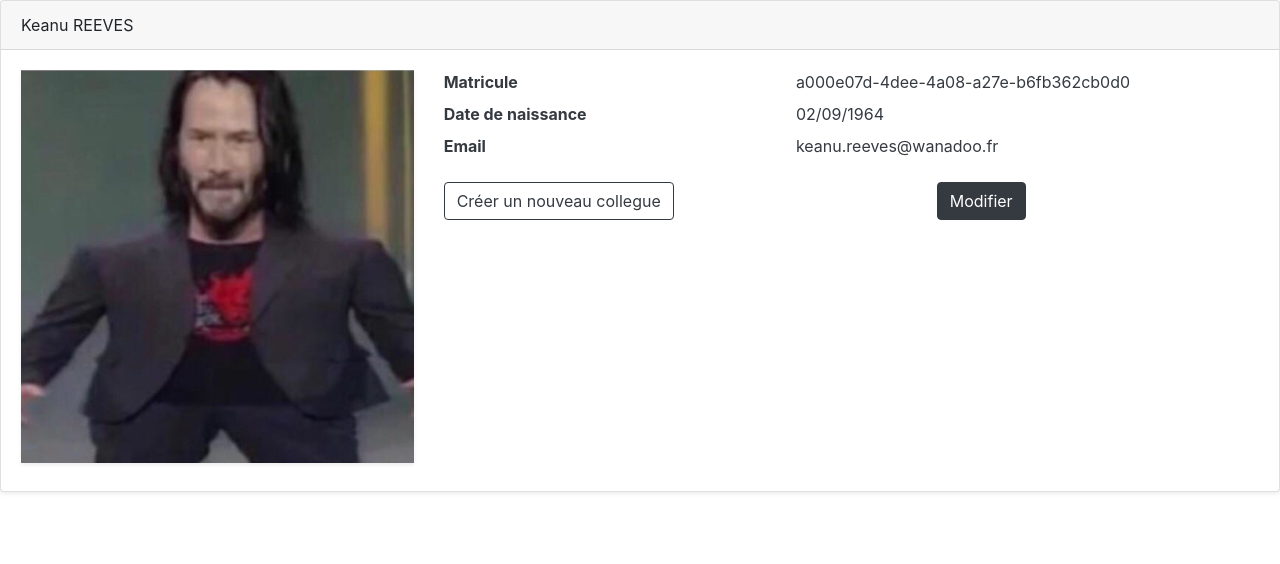
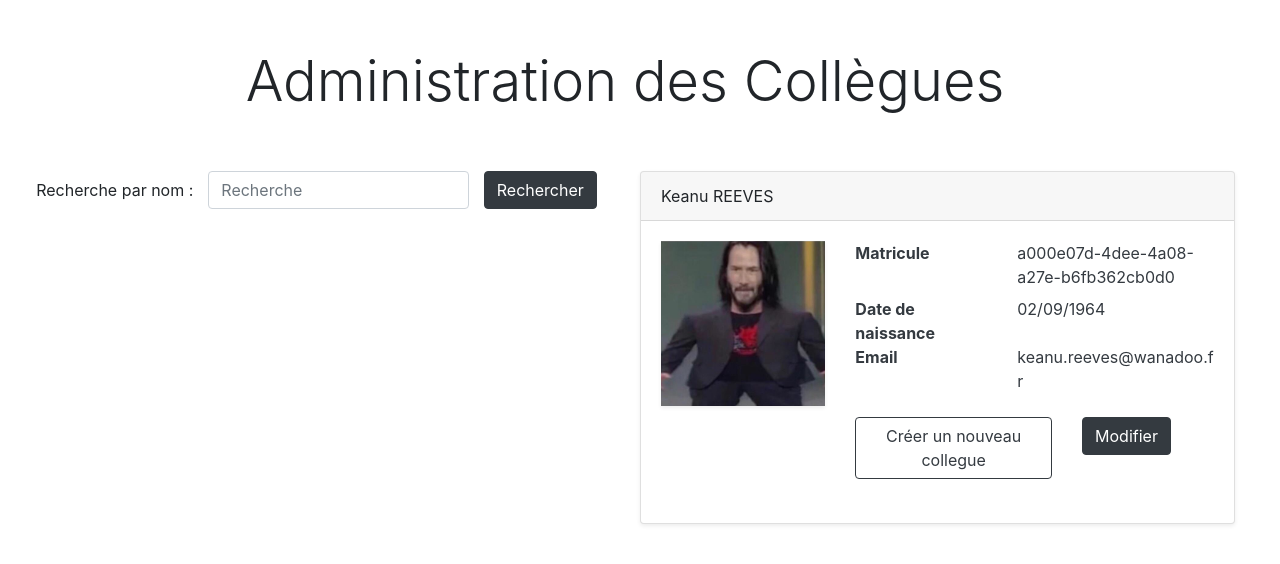
Before and after one commit to GlenOllivier/collegues-front, an Angular app: page / in a window 1280 px wide. Shown: the top 564 px of the page. Built offline with nearby package versions, Linux system fonts and the light colour scheme.

Commit message:
Ajout du composant recherche par nom

```diff
--- /dev/null
+++ b/src/app/app.component.html
@@ -0,0 +1,7 @@
+<div class="container-fluid row mt-5">
+  <div class="col-12 text-center mb-5">
+    <h1 class="display-4">Administration des Collègues</h1>
+  </div>
+  <app-collegue-recherche-par-nom class="col-lg-6"></app-collegue-recherche-par-nom>
+  <app-collegue [collegue]="collegue"class="col-lg-6"></app-collegue>
+</div>
--- a/src/app/app.component.ts
+++ b/src/app/app.component.ts
@@ -3,9 +3,7 @@ import {collegueMock} from 'src/app/mock/collegue.mock';
 
 @Component({
   selector: 'app-root',
-  template: `
-  <app-collegue [collegue]="collegue"></app-collegue>
-  `,
+  templateUrl:'app.component.html',
   styles: []
 })
 export class AppComponent {
--- a/src/app/app.module.ts
+++ b/src/app/app.module.ts
@@ -4,11 +4,13 @@ import {NgbModule} from '@ng-bootstrap/ng-bootstrap';
 
 import { AppComponent } from './app.component';
 import { CollegueComponent } from './collegue/collegue.component';
+import { CollegueRechercheParNomComponent } from './collegue-recherche-par-nom/collegue-recherche-par-nom.component';
 
 @NgModule({
   declarations: [
     AppComponent,
-    CollegueComponent
+    CollegueComponent,
+    CollegueRechercheParNomComponent
   ],
   imports: [
     BrowserModule,
--- /dev/null
+++ b/src/app/collegue-recherche-par-nom/collegue-recherche-par-nom.component.html
@@ -0,0 +1,14 @@
+<div class="form-group row">
+  <label class="col-md-4 col-form-label text-right" for="recherche">Recherche par nom :</label>
+  <input #saisie type="search" class="form-control col-md-5" name="recherche" placeholder="Recherche" />
+  <div class="col-md-3">
+    <button class="btn btn-dark" name="rechercher" (click)="recherche(saisie.value)">Rechercher</button>
+  </div>
+  <div *ngIf="matricules.length > 0" class="container-fluid text-center">
+    <ul class="list-group list-group-flush">
+      <div>
+        <li *ngFor="let matricule of matricules" class="list-group-item">{{matricule}}</li>
+      </div>
+    </ul>
+  </div>
+</div>
--- /dev/null
+++ b/src/app/collegue-recherche-par-nom/collegue-recherche-par-nom.component.ts
@@ -0,0 +1,22 @@
+import { Component, OnInit } from '@angular/core';
+import { matriculesMock } from '../mock/matricule.mock';
+
+@Component({
+  selector: 'app-collegue-recherche-par-nom',
+  templateUrl: './collegue-recherche-par-nom.component.html',
+  styleUrls: ['./collegue-recherche-par-nom.component.css']
+})
+export class CollegueRechercheParNomComponent implements OnInit {
+
+  matricules = [];
+
+  constructor() { }
+
+  ngOnInit() {
+  }
+
+  recherche(name:string) {
+    this.matricules = matriculesMock;
+  }
+
+}
--- /dev/null
+++ b/src/app/mock/matricule.mock.ts
@@ -0,0 +1,7 @@
+export const matriculesMock = ["239424e4-c987-44e1-98df-349ef039298e",
+"228d627f-e0f6-47f5-ba72-09d80527697d",
+"66f2e2fb-fb22-40f8-bbb7-fe78ff8e354e",
+"a7f01011-66e5-4b58-adf6-25641e40dea8",
+"0bc47827-5dac-40e9-975e-862a31c7629b",
+"1fdebada-49e1-44ad-a29d-b9d959526401",
+"aac18067-30dd-416a-a1e1-86d533adb484"];
```
Also changed, not shown: src/app/collegue-recherche-par-nom/collegue-recherche-par-nom.component.css (added), 1 other file (tests, documents, lock files or other folders).
